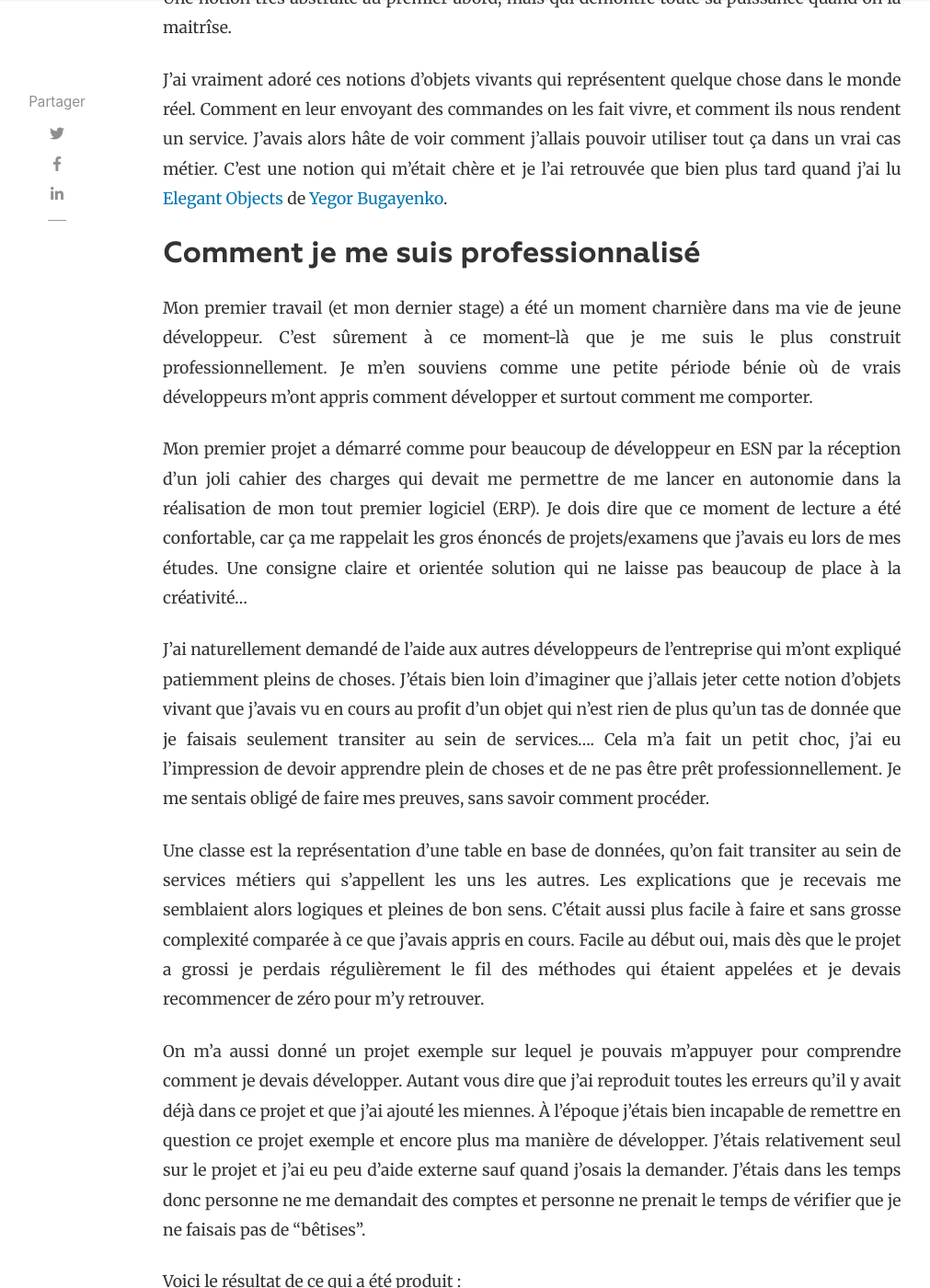
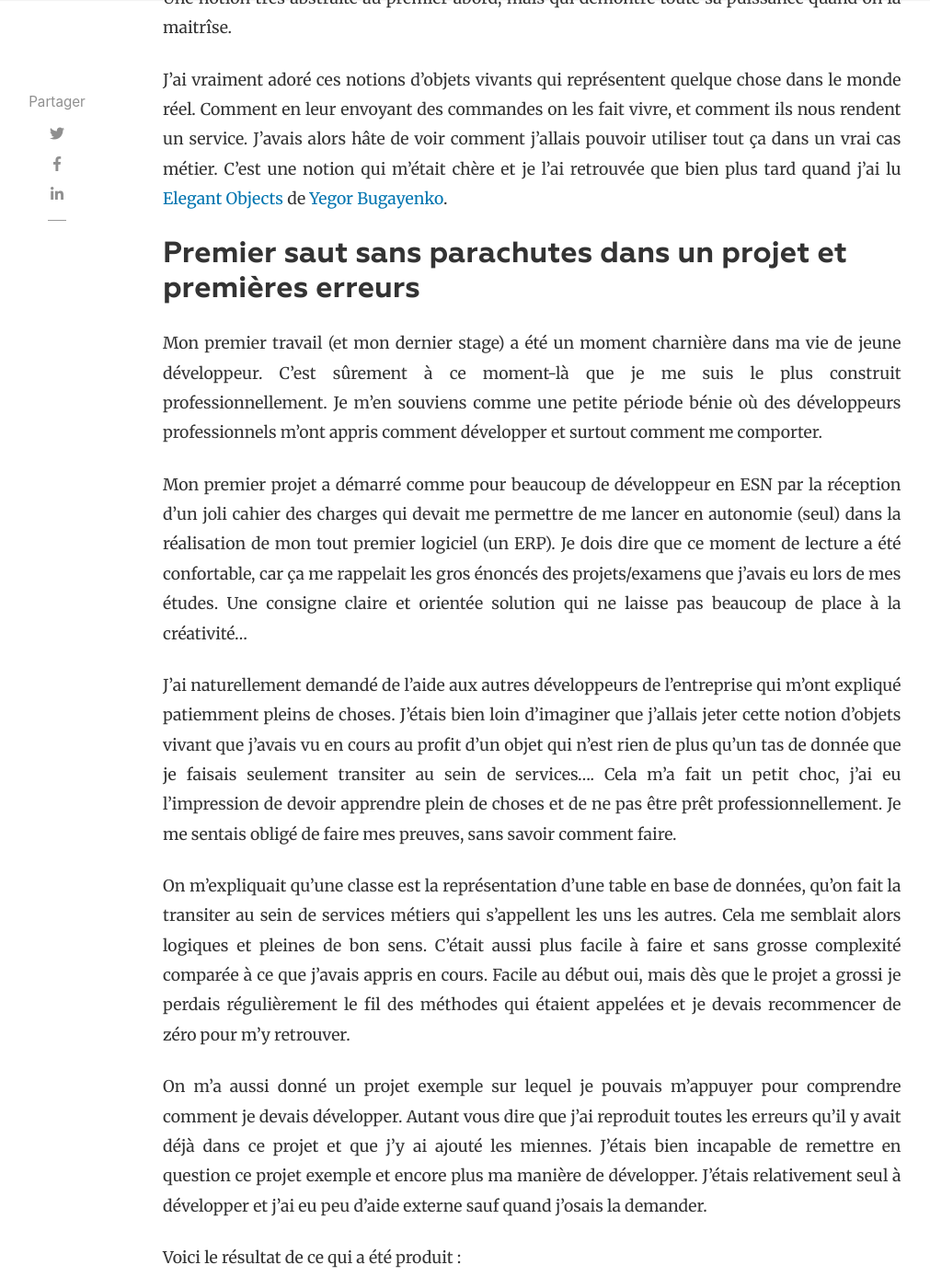
Before and after one commit to Primobox/primobox.github.io, a Jekyll site: the page built from _posts/2022-02-23-retrospective-d-une-carriere-de-jeune-developpeur-1.md, in a window 1280 px wide and 1400 px high, scrolled down 1302 px. Shown: the whole window at 92% size, without its empty margins (108-1119 px from the left). Built offline with Jekyll 4.4.1, drawn with Linux system fonts in a browser that asks for light colours; nearby versions of some CDN libraries; comment, search, counter and statistics services are not loaded; some of the changed text lies outside the part shown.

Commit message:
Retravail article

```diff
--- a/_posts/2022-02-23-retrospective-d-une-carriere-de-jeune-developpeur-1.md
+++ b/_posts/2022-02-23-retrospective-d-une-carriere-de-jeune-developpeur-1.md
@@ -4,38 +4,38 @@
 author: dboue
 categories: [ Retour d'expérience, Clean codeur ]
 image: assets/images/retrospective-d-une-carriere-de-jeune-developpeur-1/developpeur-bureau.jpg
-description: "Description détaillée de l'article"
+description: "Cela fait maintenant 5 ans que j'ai terminé mes études et pourtant je n'ai eu de cesse de revoir ma vision de ce qu'est un développeur. Voici une rétrospective du premier changement de cette vision."
 hidden: false # à changer pour masquer l'article ou non
 ---
 
-Cela fait maintenant 5 ans que j'ai terminé mes études et pourtant je n'ai eu de cesse de revoir ma définition de ce qu'est un développeur.
-
-Cet article est une rétrospective de ma carrière et de comment j'en suis arrivé à changer la vision de mon travail.
+Cela fait maintenant 5 ans que j'ai terminé mes études et pourtant je n'ai eu de cesse de revoir ma vision de ce qu'est un développeur. Voici une rétrospective du premier changement de cette vision.
 
 ## Pourquoi devenir développeur ?
-Je pense que j'ai eu de la chance dans mes études, j'ai eu de super profs qui ont su transmettre leur savoir à tous les niveaux. À l'époque j'étais encore indécis sur la branche de l'informatique que je souhaitais explorer. J'avais déjà créé des infrastructures réseaux à plusieurs reprises, c'était quelque chose de connu et de confortable pour moi, mais j'avais envie de nouveauté.
+Je pense que j'ai eu de la chance dans mes études, j'ai eu des professeurs qui ont su me transmettre leur savoir et me guider afin de que je puisse trouver ce qu'il me plaît. En effet j'étais très indécis sur ce que je voulais faire à l'époque.
+
+ J'avais déjà créé des infrastructures réseaux à plusieurs reprises, c'était quelque chose de connu et de confortable pour moi, mais j'avais envie de nouveauté.
 
 Dans le développement, il y avait un côté créatif qui me plaisait beaucoup, une exploration du métier intéressante, avec pour point de convergence la programmation orientée objets (POO). Une notion très abstraite au premier abord, mais qui démontre toute sa puissance quand on la maitrîse.
 
-J'ai vraiment adoré ces notions d'objets vivants qui représentent quelque chose dans le monde réel. Comment en leur envoyant des commandes on les fait vivre, et comment ils nous rendent un service. J'avais alors hâte de voir comment j'allais pouvoir utiliser tout ça dans un vrai cas métier. C'est une notion qui m'était chère et je l'ai retrouvée que bien plus tard quand j'ai lu [Elegant Objects](https://www.elegantobjects.org/) de [Yegor Bugayenko](https://www.yegor256.com/).
+J'ai vraiment adoré ces notions d'objets vivants qui représentent quelque chose dans le monde réel. Comment en leur envoyant des commandes on les fait vivre, et comment ils nous rendent un service. J'avais alors hâte de voir comment j'allais pouvoir utiliser tout ça dans un vrai cas métier. C'est une notion qui m'était chère et je l'ai retrouvée que bien plus tard quand j'ai lu [Elegant Objects](https://www.elegantobjects.org/){:target="_blank"} de [Yegor Bugayenko](https://www.yegor256.com/){:target="_blank"}.
 
-## Comment je me suis professionnalisé
+## Premier saut sans parachutes dans un projet et premières erreurs
 
-Mon premier travail (et mon dernier stage) a été un moment charnière dans ma vie de jeune développeur. C'est sûrement à ce moment-là que je me suis le plus construit professionnellement. Je m'en souviens comme une petite période bénie où de vrais développeurs m'ont appris comment développer et surtout comment me comporter.
+Mon premier travail (et mon dernier stage) a été un moment charnière dans ma vie de jeune développeur. C'est sûrement à ce moment-là que je me suis le plus construit professionnellement. Je m'en souviens comme une petite période bénie où des développeurs professionnels m'ont appris comment développer et surtout comment me comporter.
 
-Mon premier projet a démarré comme pour beaucoup de développeur en ESN par la réception d'un joli cahier des charges qui devait me permettre de me lancer en autonomie dans la réalisation de mon tout premier logiciel (ERP).
-Je dois dire que ce moment de lecture a été confortable, car ça me rappelait les gros énoncés de projets/examens que j'avais eu lors de mes études. Une consigne claire et orientée solution qui ne laisse pas beaucoup de place à la créativité...
+Mon premier projet a démarré comme pour beaucoup de développeur en ESN par la réception d'un joli cahier des charges qui devait me permettre de me lancer en autonomie (seul) dans la réalisation de mon tout premier logiciel (un ERP).
+Je dois dire que ce moment de lecture a été confortable, car ça me rappelait les gros énoncés des projets/examens que j'avais eu lors de mes études. Une consigne claire et orientée solution qui ne laisse pas beaucoup de place à la créativité...
 
 J'ai naturellement demandé de l'aide aux autres développeurs de l'entreprise qui m'ont expliqué patiemment pleins de choses.
 J'étais bien loin d'imaginer que j'allais jeter cette notion d'objets vivant que j'avais vu en cours au profit d'un objet qui n'est rien de plus qu'un tas de donnée que je faisais seulement transiter au sein de services....
-Cela m'a fait un petit choc, j'ai eu l'impression de devoir apprendre plein de choses et de ne pas être prêt professionnellement. Je me sentais obligé de faire mes preuves, sans savoir comment procéder.
+Cela m'a fait un petit choc, j'ai eu l'impression de devoir apprendre plein de choses et de ne pas être prêt professionnellement. Je me sentais obligé de faire mes preuves, sans savoir comment faire.
 
-Une classe est la représentation d'une table en base de données, qu'on fait transiter au sein de services métiers qui s'appellent les uns les autres. Les explications que je recevais me semblaient alors logiques et pleines de bon sens. C'était aussi plus facile à faire et sans grosse complexité comparée à ce que j'avais appris en cours.
+On m'expliquait qu'une classe est la représentation d'une table en base de données, qu'on fait la transiter au sein de services métiers qui s'appellent les uns les autres. Cela me semblait alors logiques et pleines de bon sens. C'était aussi plus facile à faire et sans grosse complexité comparée à ce que j'avais appris en cours.
 Facile au début oui, mais dès que le projet a grossi je perdais régulièrement le fil des méthodes qui étaient appelées et je devais recommencer de zéro pour m'y retrouver.
 
 On m'a aussi donné un projet exemple sur lequel je pouvais m'appuyer pour comprendre comment je devais développer.
-Autant vous dire que j'ai reproduit toutes les erreurs qu'il y avait déjà dans ce projet et que j'ai ajouté les miennes.
-À l'époque j'étais bien incapable de remettre en question ce projet exemple et encore plus ma manière de développer. J'étais relativement seul sur le projet et j'ai eu peu d'aide externe sauf quand j'osais la demander. J'étais dans les temps donc personne ne me demandait des comptes et personne ne prenait le temps de vérifier que je ne faisais pas de "bêtises".
+Autant vous dire que j'ai reproduit toutes les erreurs qu'il y avait déjà dans ce projet et que j'y ai ajouté les miennes.
+J'étais bien incapable de remettre en question ce projet exemple et encore plus ma manière de développer. J'étais relativement seul à développer et j'ai eu peu d'aide externe sauf quand j'osais la demander.
 
 Voici le résultat de ce qui a été produit :
 * Un logiciel orienté CRUD thinking / DATA et pas métier
@@ -46,26 +46,38 @@
 * Et bien d'autres choses
 
 Aujourd'hui je pense que je trouverais "effrayant" ce que j'ai développé. Même s'il y avait un projet exemple qui m'a fortement guidé dans mes erreurs je pense que j'en ai fait plusieurs qui sont entièrement ma faute :
-* Ne pas demander de l'aide et penser qu'écrire des lignes de code qui marchaient suffisait à faire du dev de qualité
+* Ne pas avoir cherché à comprendre le besoin exprimé, mais uniquement à produire du code qui marche (toujours comprendre le besoin avant de faire des développements !)
+* Ne pas demander de l'aide alors que j'en avais besoin
 * Ne pas remettre en question l'existant. Parce que oui même avec plusieurs années d'expérience on continue de faire pleins d'erreurs
 * Ne pas m'intéresser au métier, mais uniquement au cahier des charges si réconfortant sur le moment (il était vraiment bien écrit, je n'en ai jamais revu d'aussi bonne qualité)
 * Faire des erreurs pour rester dans les "temps" qu'une autre personne avait déterminé à ma place... Qui n'a jamais entendu "J'ai vendu cette fonctionnalité 2 jours donc tu dois la faire en 2 jours" ?
 
-Au final et malgré tout ce que j'ai dit, je garde un très bon souvenir de ce projet. Il s'est bien passé et le client a été super content !
+Finalement et malgré tout ce que j'ai dit, je garde un très bon souvenir de ce projet. Il s'est bien passé et le client a été super content !
 
-Ce qui a suivi dans cette entreprise est une suite de projets sur les mêmes bases, qui m'ont appris à me comporter en tant que professionnel :
-* Justifier mes choix quand on me le demande
-* M'engager à fond dans les développements
+## Devenir un professionnel
+
+Une fois ce premier saut réussi j'ai eu la chance d'avoir un nouveau projet ainsi qu'un nouveau manager. Le context était par contre beaucoup plus complexe. Les faux pas pouvaient couter cher et il était hors de question de se planter avec ce client qui était critique pour l'entreprise.
+
+J'ai commencé à participer à des réunions avec le client, on me demandait mon avis, j'ai dû écrire des spécifications, rassurer le client quand ça allait pas, résoudre des bugs en direct. Tout un tas de choses que je n'avais jamais fait au par avant en aillant juste mon joli cahier des charges.
+
+C'est ici que ma vision de ce qu'une un développeur a changé pour la première fois. On n'est pas un développeur, on est un **professionnel** du développement. Savoir écrire du code ne fait pas de nous un professionnel.
+
+Ce changement, je le dois essentiellement à mon manager de l'époque qui m'a accordé très facilement sa confiance et a su me donner les clés nécessaires pour me professionnaliser. Malgré son côté ESN cette entreprise a toujours été bienveillance en cherchant à faire grandir ses collaborateurs, même les plus inexpérimentés. Avec le recul, je pense que c'est la meilleure ESN dans laquelle puisse espérer tomber un Développeur.
+
+Mais du coup qu'est-ce qui fait de nous des professionnels ? Je dirais qu'avant toute chose que c'est un état d'esprit. La volonté d'apporter de la valeur au produit, à trouver des solutions pertinentes en prenant en compte le context actuel. Cela n'est pas facile et ça l'est encore moins quand on est inexpérimenté. Voici les lignes directrices qui m'ont le plus aider à acquérir cet état d'esprit :
+* Justifier ses choix quand on nous le demande
+* S'engager à fond dans les développements
 * Dire "non" quand les demandes sont déraisonnables
-* Gérer mon temps et les priorités
+* Ne pas se trouver des excuses pour ne pas faire
+* Gérer le temps et les priorités
 * Ne pas céder à la pression
-* Travailler en équipe
+* Travailler en équipe, demander de l'aide et proposer la sienne
 
-Sans le savoir j'appliquais beaucoup de conseils tirés du livre [Clean Coder](https://www.oreilly.com/library/view/the-clean-coder/9780132542913/) de [Bob Martin](http://cleancoder.com/products). Ces progrès je les dois essentiellement à mon manager de l'époque qui m'a accordé très facilement sa confiance. Avec le recul, je pense que j'ai eu beaucoup de chance de l'avoir.
+Sans le savoir j'appliquais beaucoup de conseils du livre [Clean Coder](https://www.oreilly.com/library/view/the-clean-coder/9780132542913/){:target="_blank"} de [Bob Martin](http://cleancoder.com/products){:target="_blank"}.
 
 ## PRIMOBOX : L'entreprise qui m'a fait grandir
 
-Primobox a été une révélation pour moi, j'y ai perpétué ce que j'avais appris, désappris d'autres choses, évolué et surtout j'y suis devenu ce que je suis un aujourd'hui. Un développeur passionné qui sait qu'il lui reste encore bien des choses à apprendre. Cela je vous en parlerais dans un prochain article
+J'ai fini par partir de cette ESN pour tout un tas de raisons qui me sont propres. C'est comme ça que je suis arrivé chez Primobox qui a été une révélation pour moi. J'y ai perpétué ce que j'avais appris, désappris d'autres choses, évolué et surtout j'y suis devenu ce que je suis un aujourd'hui. Un développeur passionné qui sait qu'il lui reste encore bien des choses à apprendre. Cela je vous en parlerais dans un prochain article
 
 # Conclusion
-L'école m'a appris les bases du développement, mais c'est en entreprise que j'ai compris ce que voulait dire être un développeur. L'école ne nous prépare pas aux enjeux du monde du travail, à comprendre les interactions humaines et à gérer les pressions externe. Tout cela s'acquiert avec l'expérience professionnelle. Il faut s'entourer des personnes nous permettant de grandir techniquement et surtout humainement.
+L'école m'a appris les bases du développement, mais c'est en entreprise que j'ai compris ce que voulait dire être un professionnel du développement. L'école ne nous prépare pas aux enjeux du monde du travail, à comprendre les interactions humaines et à gérer les pressions externe. Tout cela s'acquiert avec l'expérience, et avec de la chance des collègues seront là pour nous aider.
```
